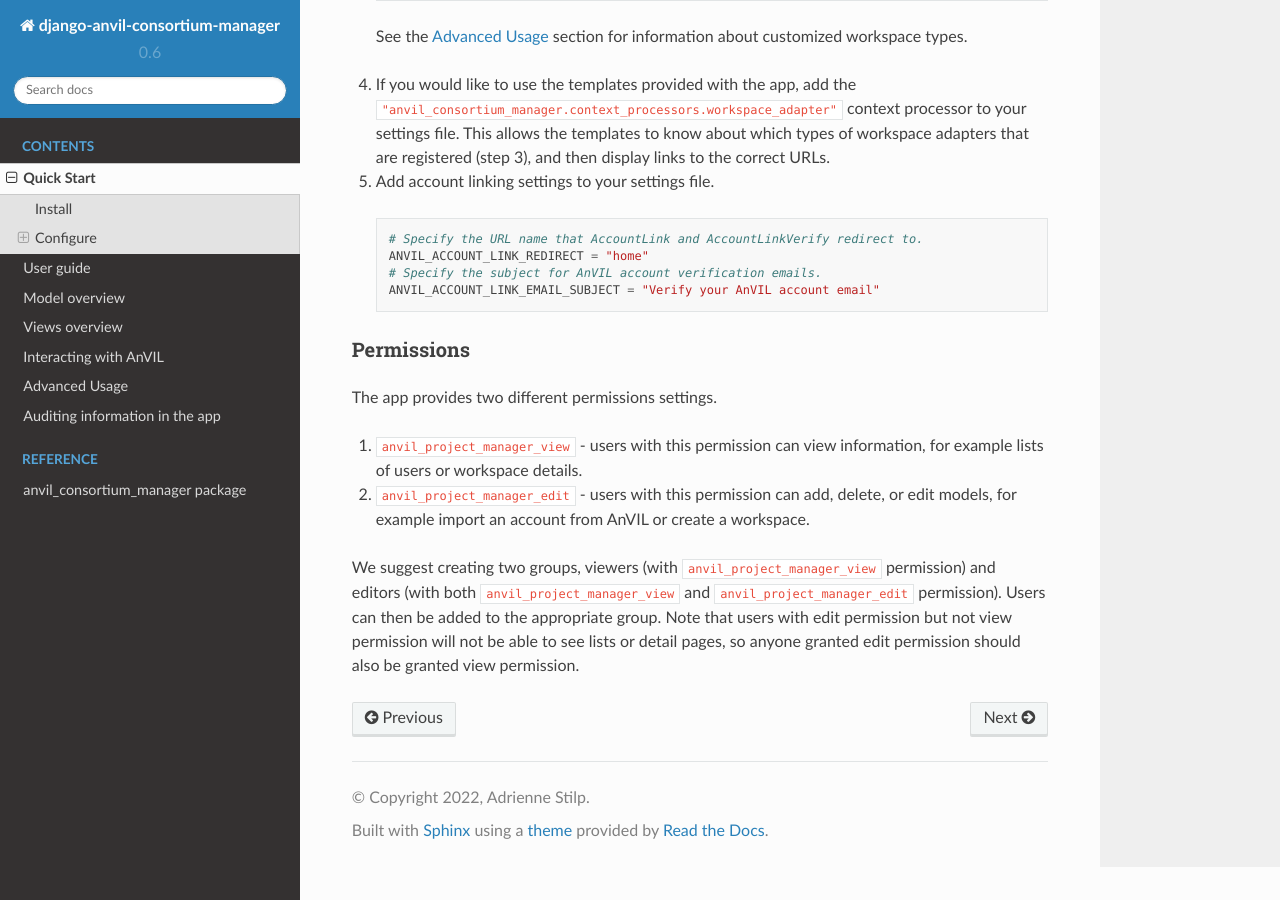
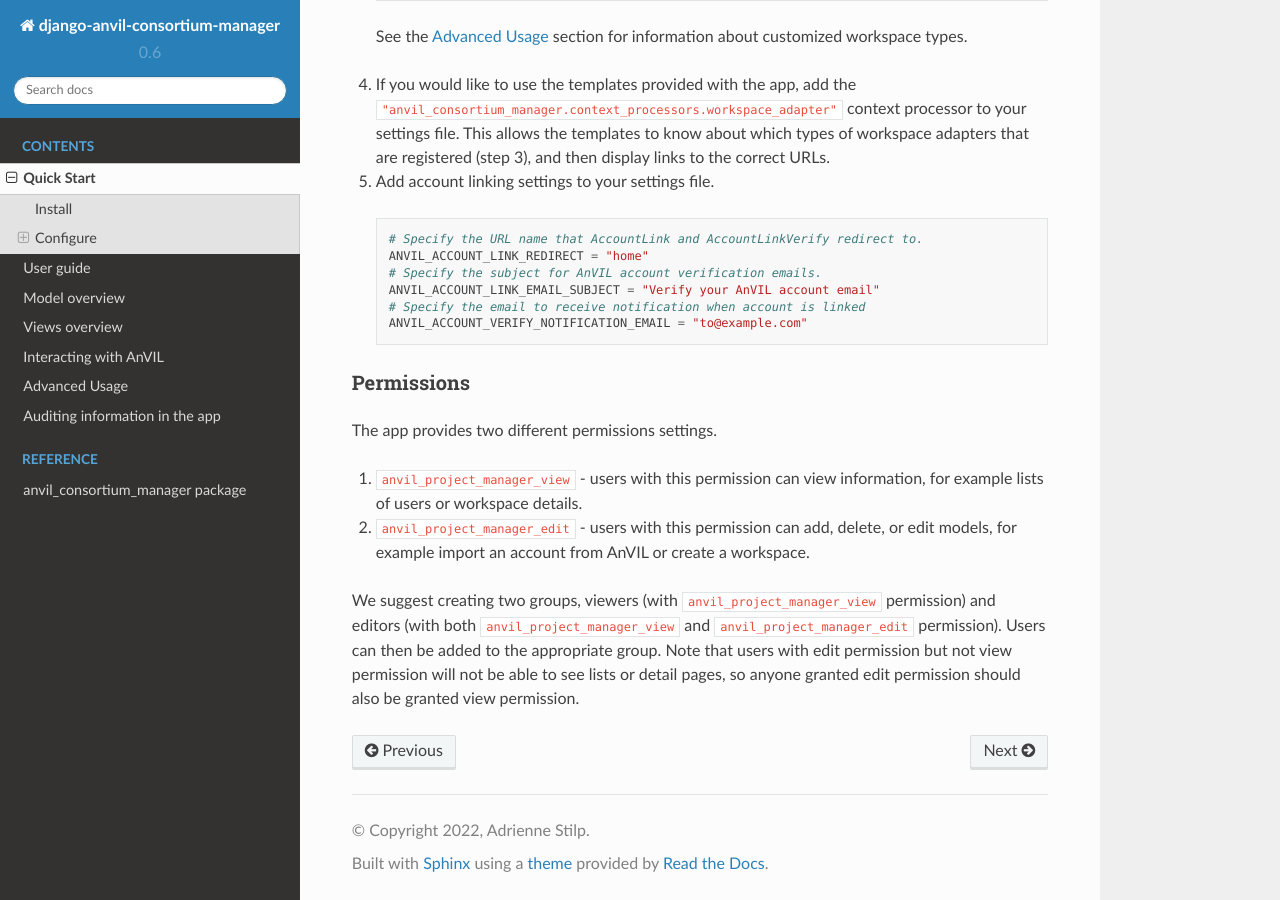
Before and after one commit to UW-GAC/django-anvil-consortium-manager, a Sphinx documentation site: the page built from docs/quickstart.rst, in a window 1280 px wide and 900 px high, scrolled down 1050 px. Built offline with Sphinx 7.4.7 and the Read the Docs theme 2.0.0, drawn with Linux system fonts in a browser that asks for light colours.

Commit message:
update doc about setting an email to receive notification

```diff
--- a/docs/quickstart.rst
+++ b/docs/quickstart.rst
@@ -57,6 +57,8 @@ Settings
       ANVIL_ACCOUNT_LINK_REDIRECT = "home"
       # Specify the subject for AnVIL account verification emails.
       ANVIL_ACCOUNT_LINK_EMAIL_SUBJECT = "Verify your AnVIL account email"
+      # Specify the email to receive notification when account is linked
+      ANVIL_ACCOUNT_VERIFY_NOTIFICATION_EMAIL = "to@example.com"
 
 
 Permissions
```
